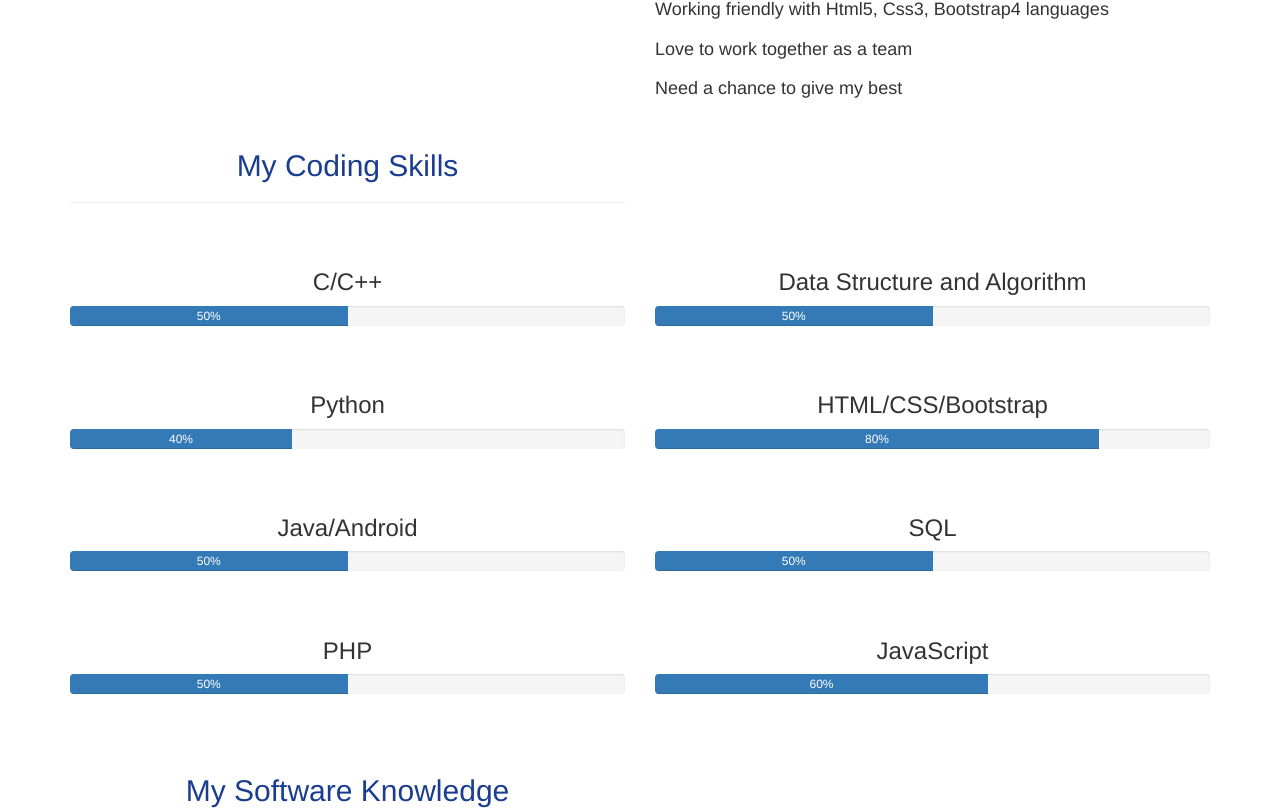
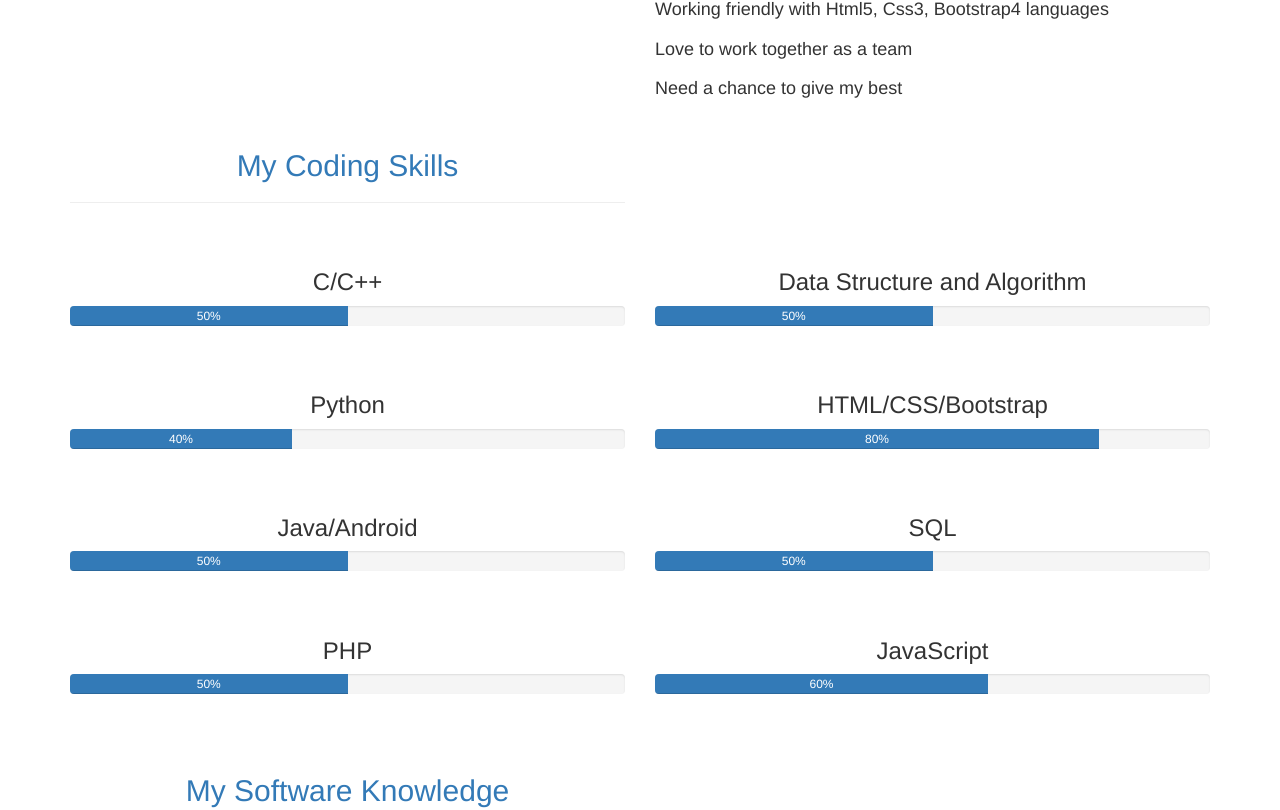
Before and after one commit to nirupamshuvo/My-portfolio, a plain HTML site: page index.html in a window 1280 px wide. Shown: the part 990-1800 px from the top of the page. Drawn offline with nearby package versions, Linux system fonts and the light colour scheme.

Commit message:
Add files via upload

```diff
--- a/index.html
+++ b/index.html
@@ -125,7 +125,7 @@
                    <div class="colorlib-narrow-content">
                       <div class="row">
                          <div class="col-md-6 col-md-offset-3 col-md-pull-3 animate-box" data-animate-effect="fadeInLeft">
-                            <h2 style="color: #1A3D8F;">My Coding Skills</h2>
+                            <h2 class="text-primary">My Coding Skills</h2>
                             <hr>
                          </div>
                       </div>
@@ -225,7 +225,7 @@
                       <div class="row">
                          <div class="col-md-6 col-md-offset-3 col-md-pull-3 animate-box" data-animate-effect="fadeInLeft">
                             <!--  <span class="heading-meta">My Specialty</span> -->
-                            <h2 style="color: #1A3D8F;">My Software Knowledge</h2>
+                            <h2 class="text-primary">My Software Knowledge</h2>
                             <hr>
                          </div>
                       </div>
```
